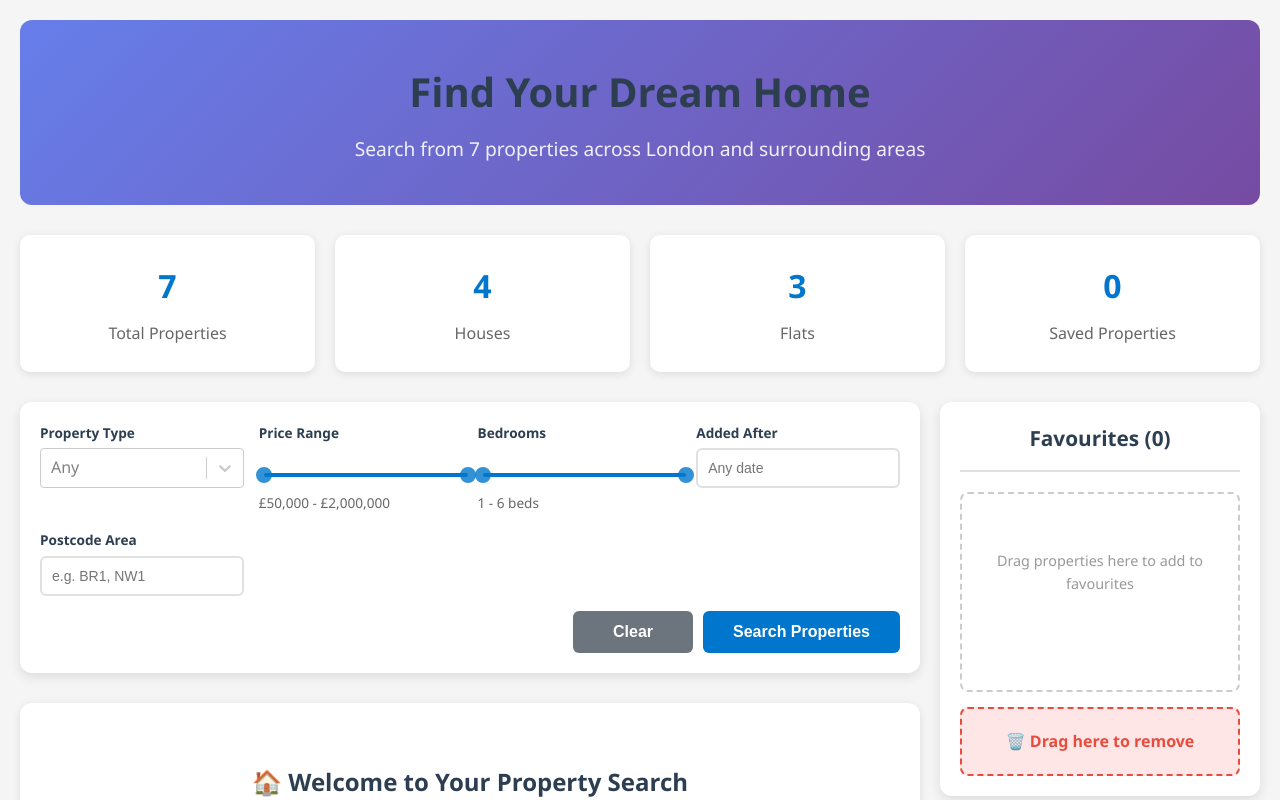
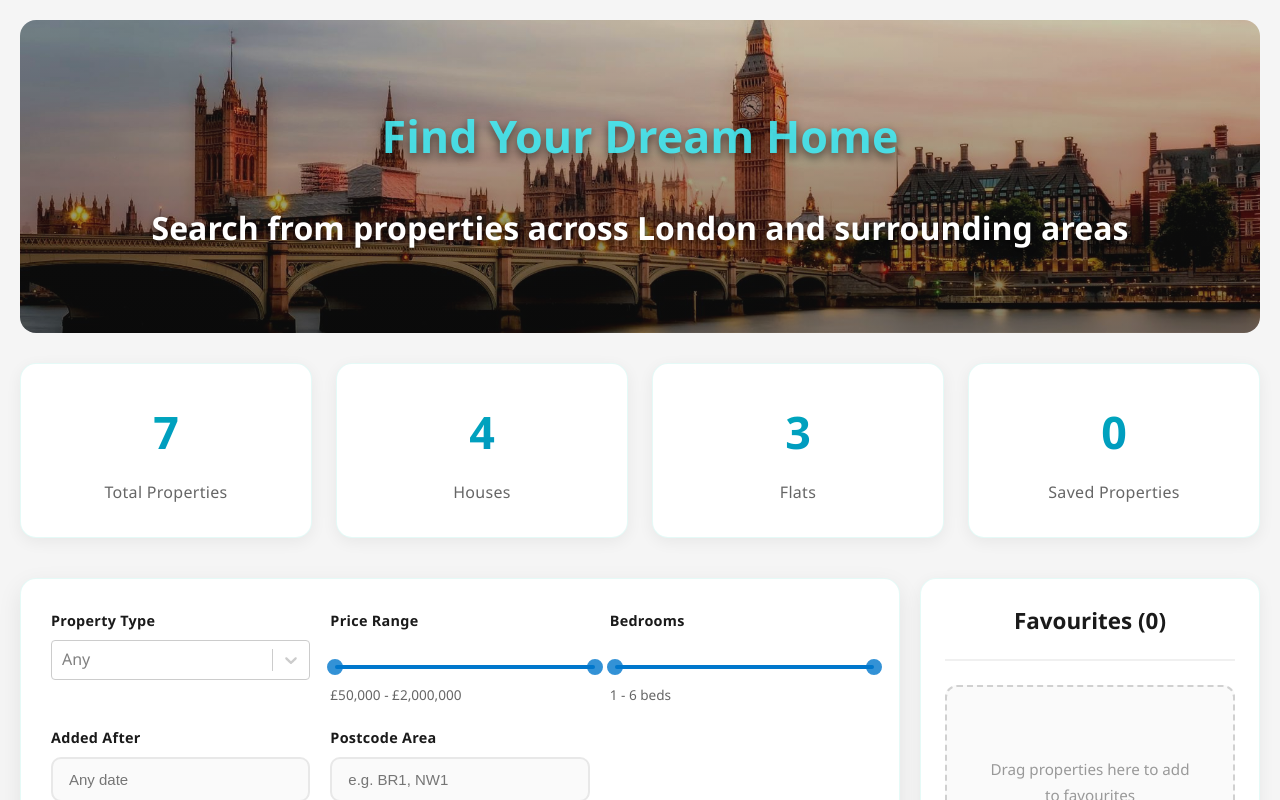
Before and after one commit to Yasasmi-u/estate-react-app, a React (Vite) app: page / in a window 1280 px wide. Shown: the top 800 px of the page. Built offline with nearby package versions, Linux system fonts and the light colour scheme.

Commit message:
style: styled SearchPage more

```diff
--- a/src/App.css
+++ b/src/App.css
@@ -46,38 +46,57 @@ body {
 
 /* ===== Hero Section ===== */
 .hero-section {
-  background: linear-gradient(135deg, #667eea 0%, #764ba2 100%);
-  color: white;
-  padding: 40px 20px;
-  border-radius: 12px;
+  position: relative;
+  color: rgb(255, 255, 255);
+  padding: 80px 20px;
+  border-radius: 16px;
   margin-bottom: 30px;
   text-align: center;
+
+  background-image:
+    linear-gradient(
+      rgba(48, 47, 47, 0.266),
+      rgba(19, 19, 19, 0.55)
+    ),
+    url("/src/assets/hero-bg1.jpg");
+
+  background-size: cover;
+  background-position: center;
+  background-repeat: no-repeat;
 }
 
 .hero-section h1 {
-  margin: 0 0 10px 0;
-  font-size: 2.5rem;
+  font-size: 2.8rem;
+  font-weight: 700;
+  text-shadow: 0 4px 10px rgba(0, 0, 0, 0.6);
 }
 
 .hero-section p {
-  font-size: 1.2rem;
-  opacity: 0.9;
+  font-size: 2rem;
+  font-weight: 700;
+  opacity: 1;
+  text-shadow: 0 2px 6px rgba(0, 0, 0, 0.6);
+}
+
+.hero-section span {
+  color: #45ebf4e4;
 }
 
 /* ===== Search Form - Horizontal Layout ===== */
 .search-form {
   background: white;
-  padding: 20px;
-  border-radius: 12px;
-  box-shadow: 0 4px 12px rgba(0, 0, 0, 0.1);
-  margin-bottom: 30px;
+  padding: 30px;
+  border-radius: 16px;
+  box-shadow: 0 8px 24px rgba(0, 0, 0, 0.08);
+  margin-bottom: 40px;
+  border: 1px solid rgba(0, 200, 180, 0.1);
 }
 
 .form-grid {
   display: grid;
-  grid-template-columns: repeat(auto-fit, minmax(180px, 1fr));
-  gap: 15px;
-  margin-bottom: 15px;
+  grid-template-columns: repeat(auto-fit, minmax(200px, 1fr));
+  gap: 20px;
+  margin-bottom: 20px;
 }
 
 .form-group {
@@ -86,24 +105,28 @@ body {
 }
 
 .form-group label {
-  margin-bottom: 5px;
+  margin-bottom: 8px;
   font-weight: 600;
-  font-size: 0.85rem;
-  color: #2c3e50;
+  font-size: 0.9rem;
+  color: #1a1a1a;
+  letter-spacing: 0.3px;
 }
 
 .form-group input[type="text"] {
   width: 100%;
-  padding: 10px;
-  border: 2px solid #e0e0e0;
-  border-radius: 6px;
-  font-size: 14px;
-  transition: border-color 0.3s;
+  padding: 12px 16px;
+  border: 2px solid #e8e8e8;
+  border-radius: 10px;
+  font-size: 15px;
+  transition: all 0.3s;
+  background: #fafafa;
 }
 
 .form-group input[type="text"]:focus {
   outline: none;
-  border-color: #0077cc;
+  border-color: #00c8b4;
+  background: white;
+  box-shadow: 0 0 0 3px rgba(0, 200, 180, 0.1);
 }
 
 /* Slider styling */
@@ -193,28 +216,43 @@ body {
 /* ===== Stats Section ===== */
 .stats-section {
   display: grid;
-  grid-template-columns: repeat(auto-fit, minmax(200px, 1fr));
-  gap: 20px;
-  margin-bottom: 30px;
+  grid-template-columns: repeat(auto-fit, minmax(220px, 1fr));
+  gap: 24px;
+  margin-bottom: 40px;
 }
 
 .stat-card {
   background: white;
-  padding: 25px;
-  border-radius: 10px;
-  box-shadow: 0 2px 8px rgba(0, 0, 0, 0.1);
+  padding: 32px 28px;
+  border-radius: 16px;
+  box-shadow: 0 4px 16px rgba(0, 0, 0, 0.06);
   text-align: center;
+  border: 1px solid rgba(0, 200, 180, 0.1);
+  transition: all 0.3s ease;
+}
+
+.stat-card:hover {
+  transform: translateY(-4px);
+  box-shadow: 0 8px 24px rgba(0, 0, 0, 0.1);
+  border-color: rgba(0, 200, 180, 0.3);
 }
 
 .stat-card h3 {
-  font-size: 2rem;
-  color: #0077cc;
-  margin: 0 0 10px 0;
+  font-size: 2.8rem;
+  background: linear-gradient(135deg, #00c8b4 0%, #0078c8 100%);
+  -webkit-background-clip: text;
+  -webkit-text-fill-color: transparent;
+  background-clip: text;
+  margin: 0 0 12px 0;
+  font-weight: 700;
 }
 
 .stat-card p {
   color: #666;
   margin: 0;
+  font-size: 1rem;
+  font-weight: 500;
+  letter-spacing: 0.3px;
 }
 
 /* ===== Results Header ===== */
@@ -222,46 +260,63 @@ body {
   display: flex;
   justify-content: space-between;
   align-items: center;
-  margin-bottom: 20px;
-  padding: 15px 0;
-  border-bottom: 2px solid #e0e0e0;
+  margin-bottom: 24px;
+  padding: 20px 0;
+  border-bottom: 2px solid #f0f0f0;
 }
 
 .results-count {
-  font-size: 1.1rem;
-  font-weight: 600;
-  color: #2c3e50;
+  font-size: 1.2rem;
+  font-weight: 700;
+  color: #1a1a1a;
+  letter-spacing: 0.3px;
 }
 
 .sort-options select {
-  padding: 8px 15px;
-  border: 2px solid #e0e0e0;
-  border-radius: 6px;
-  font-size: 14px;
+  padding: 10px 18px;
+  border: 2px solid #e8e8e8;
+  border-radius: 10px;
+  font-size: 15px;
   cursor: pointer;
+  background: white;
+  font-weight: 500;
+  transition: all 0.3s;
+}
+
+.sort-options select:hover {
+  border-color: #00c8b4;
+}
+
+.sort-options select:focus {
+  outline: none;
+  border-color: #00c8b4;
+  box-shadow: 0 0 0 3px rgba(0, 200, 180, 0.1);
 }
 
 /* ===== Hint Messages ===== */
 .hint {
   text-align: center;
   background: white;
-  padding: 60px 40px;
-  border-radius: 12px;
-  box-shadow: 0 2px 8px rgba(0, 0, 0, 0.1);
-  margin: 30px 0;
+  padding: 70px 50px;
+  border-radius: 16px;
+  box-shadow: 0 4px 16px rgba(0, 0, 0, 0.06);
+  margin: 40px 0;
+  border: 1px solid rgba(0, 200, 180, 0.1);
 }
 
 .hint h3 {
-  font-size: 1.5rem;
-  color: #2c3e50;
-  margin: 0 0 15px 0;
+  font-size: 1.8rem;
+  color: #1a1a1a;
+  margin: 0 0 18px 0;
+  font-weight: 700;
 }
 
 .hint p {
   color: #666;
   font-size: 1.1rem;
   margin: 0;
-  line-height: 1.6;
+  line-height: 1.8;
+  font-weight: 400;
 }
 
 /* ===== Properties Grid ===== */
@@ -275,12 +330,13 @@ body {
 /* ===== Property Card ===== */
 .property-card {
   background: white;
-  border-radius: 12px;
+  border-radius: 16px;
   overflow: hidden;
-  box-shadow: 0 4px 12px rgba(0, 0, 0, 0.08);
-  transition: all 0.3s ease;
+  box-shadow: 0 4px 16px rgba(0, 0, 0, 0.06);
+  transition: all 0.4s cubic-bezier(0.4, 0, 0.2, 1);
   cursor: move;
   position: relative;
+  border: 1px solid rgba(0, 0, 0, 0.05);
 }
 
 .property-card::before {
@@ -290,9 +346,9 @@ body {
   left: 0;
   right: 0;
   bottom: 0;
-  background: linear-gradient(135deg, rgba(102, 126, 234, 0.1) 0%, rgba(118, 75, 162, 0.1) 100%);
+  background: linear-gradient(135deg, rgba(0, 200, 180, 0.05) 0%, rgba(0, 120, 200, 0.05) 100%);
   opacity: 0;
-  transition: opacity 0.3s ease;
+  transition: opacity 0.4s ease;
   pointer-events: none;
   z-index: 1;
 }
@@ -302,142 +358,156 @@ body {
 }
 
 .property-card:hover {
-  transform: translateY(-8px);
-  box-shadow: 0 12px 28px rgba(0, 0, 0, 0.15);
+  transform: translateY(-12px);
+  box-shadow: 0 16px 40px rgba(0, 200, 180, 0.15);
+  border-color: rgba(0, 200, 180, 0.2);
 }
 
 .property-image {
   width: 100%;
-  height: 220px;
+  height: 240px;
   object-fit: cover;
-  transition: transform 0.3s ease;
+  transition: transform 0.6s cubic-bezier(0.4, 0, 0.2, 1);
 }
 
 .property-card:hover .property-image {
-  transform: scale(1.05);
+  transform: scale(1.08);
 }
 
 .property-info {
-  padding: 20px;
+  padding: 24px;
   position: relative;
   z-index: 2;
 }
 
 .property-info h2 {
-  margin: 0 0 10px;
-  color: #2c3e50;
+  margin: 0 0 12px;
+  color: #1a1a1a;
   font-size: 1.5rem;
+  font-weight: 700;
 }
 
 .price {
-  font-weight: bold;
-  font-size: 1.4rem;
-  color: #0077cc;
-  margin: 10px 0;
+  font-weight: 700;
+  font-size: 1.6rem;
+  background: linear-gradient(135deg, #00c8b4 0%, #0078c8 100%);
+  -webkit-background-clip: text;
+  -webkit-text-fill-color: transparent;
+  background-clip: text;
+  margin: 12px 0;
 }
 
 .location {
   font-size: 0.95rem;
   color: #666;
-  margin: 8px 0;
+  margin: 10px 0;
   display: flex;
   align-items: center;
-  gap: 5px;
+  gap: 6px;
+  font-weight: 500;
 }
 
 .location::before {
   content: "📍";
+  font-size: 1rem;
 }
 
 .description {
-  font-size: 0.9rem;
+  font-size: 0.95rem;
   color: #555;
-  margin: 15px 0;
-  line-height: 1.6;
+  margin: 16px 0;
+  line-height: 1.7;
 }
 
 .card-actions {
   display: flex;
   flex-direction: column;
-  gap: 10px;
-  margin-top: 15px;
+  gap: 12px;
+  margin-top: 20px;
 }
 
 .details-link {
   display: inline-block;
   text-align: center;
-  padding: 12px;
-  background-color: #0077cc;
+  padding: 14px;
+  background: linear-gradient(135deg, #00c8b4 0%, #0078c8 100%);
   color: white;
   text-decoration: none;
   font-weight: 600;
-  border-radius: 6px;
+  border-radius: 10px;
   transition: all 0.3s;
+  box-shadow: 0 4px 12px rgba(0, 200, 180, 0.2);
+  letter-spacing: 0.3px;
 }
 
 .details-link:hover {
-  background-color: #005fa3;
-  transform: translateX(5px);
+  transform: translateY(-2px);
+  box-shadow: 0 6px 16px rgba(0, 200, 180, 0.3);
 }
 
 .favourite-btn {
-  padding: 12px;
-  background-color: #e74c3c;
-  color: white;
-  border: none;
-  border-radius: 6px;
+  padding: 14px;
+  background-color: white;
+  color: #e74c3c;
+  border: 2px solid #e74c3c;
+  border-radius: 10px;
   font-weight: 600;
   cursor: pointer;
   transition: all 0.3s;
+  letter-spacing: 0.3px;
 }
 
 .favourite-btn:hover {
-  background-color: #c0392b;
-  transform: scale(1.05);
+  background-color: #e74c3c;
+  color: white;
+  transform: scale(1.02);
 }
 
 /* ===== Favourites Sidebar ===== */
 .favourites-sidebar {
-  width: 320px;
+  width: 340px;
   background: white;
-  border-radius: 12px;
-  padding: 20px;
-  box-shadow: 0 4px 12px rgba(0, 0, 0, 0.1);
+  border-radius: 16px;
+  padding: 24px;
+  box-shadow: 0 4px 16px rgba(0, 0, 0, 0.06);
   position: sticky;
   top: 20px;
   max-height: calc(100vh - 40px);
   overflow-y: auto;
+  border: 1px solid rgba(0, 200, 180, 0.1);
 }
 
 .favourites-sidebar h2 {
-  margin: 0 0 20px 0;
-  color: #2c3e50;
+  margin: 0 0 24px 0;
+  color: #1a1a1a;
   text-align: center;
-  font-size: 1.3rem;
-  padding-bottom: 15px;
-  border-bottom: 2px solid #e0e0e0;
+  font-size: 1.4rem;
+  font-weight: 700;
+  padding-bottom: 20px;
+  border-bottom: 2px solid #f0f0f0;
 }
 
 .favourites-drop-zone {
-  min-height: 200px;
-  border: 2px dashed #ccc;
-  border-radius: 8px;
-  padding: 15px;
-  margin-bottom: 15px;
+  min-height: 220px;
+  border: 2px dashed #d0d0d0;
+  border-radius: 12px;
+  padding: 20px;
+  margin-bottom: 20px;
   transition: all 0.3s ease;
+  background: #fafafa;
 }
 
 .favourites-drop-zone:hover {
-  border-color: #0077cc;
-  background-color: #f0f8ff;
+  border-color: #00c8b4;
+  background: linear-gradient(135deg, rgba(0, 200, 180, 0.05) 0%, rgba(0, 120, 200, 0.05) 100%);
 }
 
 .empty-message {
   text-align: center;
   color: #999;
-  padding: 40px 10px;
-  font-size: 0.9rem;
-  line-height: 1.6;
+  padding: 50px 15px;
+  font-size: 0.95rem;
+  line-height: 1.7;
 }
 
 .favourites-list {
@@ -445,10 +515,10 @@ body {
 }
 
 .favourite-item {
-  background: linear-gradient(135deg, #667eea15 0%, #764ba215 100%);
-  border-radius: 8px;
-  padding: 15px;
-  margin-bottom: 12px;
+  background: linear-gradient(135deg, rgba(0, 200, 180, 0.08) 0%, rgba(0, 120, 200, 0.08) 100%);
+  border-radius: 12px;
+  padding: 16px;
+  margin-bottom: 14px;
   cursor: move;
   transition: all 0.3s;
   position: relative;
@@ -456,53 +526,59 @@ body {
 }
 
 .favourite-item:hover {
-  background: linear-gradient(135deg, #667eea25 0%, #764ba225 100%);
-  border-color: #667eea;
-  transform: translateX(-5px);
+  background: linear-gradient(135deg, rgba(0, 200, 180, 0.15) 0%, rgba(0, 120, 200, 0.15) 100%);
+  border-color: #00c8b4;
+  transform: translateX(-8px);
+  box-shadow: 0 4px 12px rgba(0, 200, 180, 0.15);
 }
 
 .favourite-item a {
   text-decoration: none;
   color: inherit;
   display: block;
-  padding-right: 30px;
+  padding-right: 35px;
 }
 
 .favourite-item h3 {
-  margin: 0 0 8px;
-  font-size: 1rem;
-  color: #2c3e50;
+  margin: 0 0 10px;
+  font-size: 1.05rem;
+  color: #1a1a1a;
+  font-weight: 600;
 }
 
 .fav-price {
-  font-weight: bold;
-  color: #0077cc;
-  margin: 5px 0;
-  font-size: 0.95rem;
+  font-weight: 700;
+  background: linear-gradient(135deg, #00c8b4 0%, #0078c8 100%);
+  -webkit-background-clip: text;
+  -webkit-text-fill-color: transparent;
+  background-clip: text;
+  margin: 6px 0;
+  font-size: 1rem;
 }
 
 .fav-location {
-  font-size: 0.8rem;
+  font-size: 0.85rem;
   color: #666;
   display: flex;
   align-items: center;
-  gap: 3px;
+  gap: 4px;
+  font-weight: 500;
 }
 
 .fav-location::before {
   content: "📍";
-  font-size: 0.7rem;
+  font-size: 0.75rem;
 }
 
 .remove-btn {
   position: absolute;
-  top: 12px;
-  right: 12px;
+  top: 14px;
+  right: 14px;
   background: #e74c3c;
   color: white;
   border: none;
-  width: 28px;
-  height: 28px;
+  width: 30px;
+  height: 30px;
   border-radius: 50%;
   cursor: pointer;
   font-size: 16px;
@@ -511,45 +587,52 @@ body {
   display: flex;
   align-items: center;
   justify-content: center;
+  box-shadow: 0 2px 8px rgba(231, 76, 60, 0.3);
 }
 
 .remove-btn:hover {
   background-color: #c0392b;
-  transform: rotate(90deg) scale(1.1);
+  transform: rotate(90deg) scale(1.15);
+  box-shadow: 0 4px 12px rgba(231, 76, 60, 0.4);
 }
 
 .clear-btn {
   width: 100%;
-  padding: 12px;
-  background-color: #6c757d;
+  padding: 14px;
+  background: linear-gradient(135deg, #6c757d 0%, #5a6268 100%);
   color: white;
   border: none;
-  border-radius: 6px;
+  border-radius: 10px;
   font-weight: 600;
   cursor: pointer;
-  margin-bottom: 15px;
+  margin-bottom: 18px;
   transition: all 0.3s;
+  letter-spacing: 0.3px;
+  box-shadow: 0 4px 12px rgba(108, 117, 125, 0.2);
 }
 
 .clear-btn:hover {
-  background-color: #5a6268;
   transform: translateY(-2px);
+  box-shadow: 0 6px 16px rgba(108, 117, 125, 0.3);
 }
 
 .drag-to-remove {
   text-align: center;
-  padding: 20px;
+  padding: 22px;
   background: #ffe6e6;
   border: 2px dashed #e74c3c;
-  border-radius: 8px;
+  border-radius: 10px;
   color: #e74c3c;
   font-weight: 600;
   transition: all 0.3s ease;
+  font-size: 0.9rem;
+  letter-spacing: 0.3px;
 }
 
 .drag-to-remove:hover {
   background: #ffcccc;
   border-color: #c0392b;
+  transform: scale(1.02);
 }
 
 /* ===== Property Page ===== */
--- a/src/components/SearchPage.jsx
+++ b/src/components/SearchPage.jsx
@@ -79,8 +79,8 @@ function SearchPage({
     <div className="search-page">
       {/* Hero Section */}
       <div className="hero-section">
-        <h1>Find Your Dream Home</h1>
-        <p>Search from {properties.length} properties across London and surrounding areas</p>
+        <h1><span>Find Your Dream Home</span></h1>
+        <p>Search from properties across London and surrounding areas</p>
       </div>
 
       {/* Stats Section */}
```
Also changed, not shown: src/assets/hero-bg.jpg (added), src/assets/hero-bg1.jpg (added).
